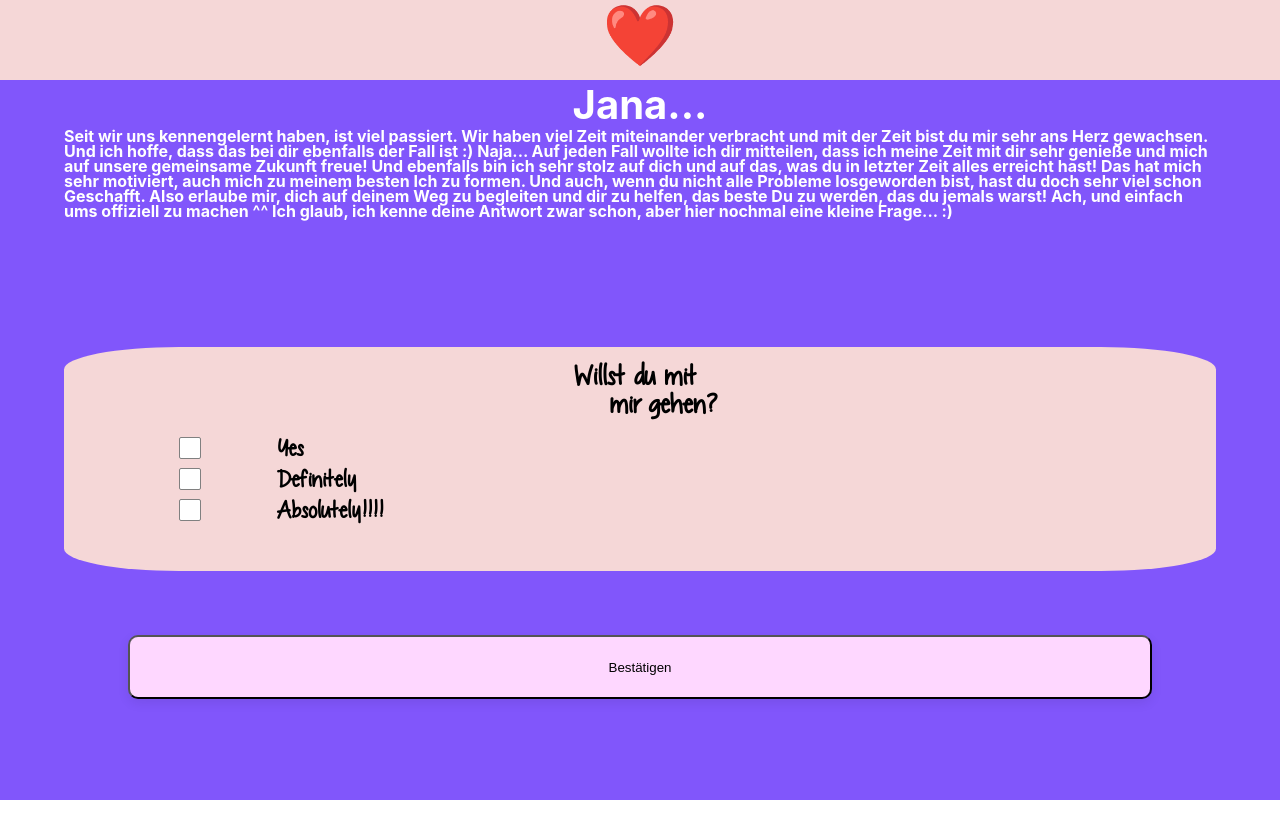
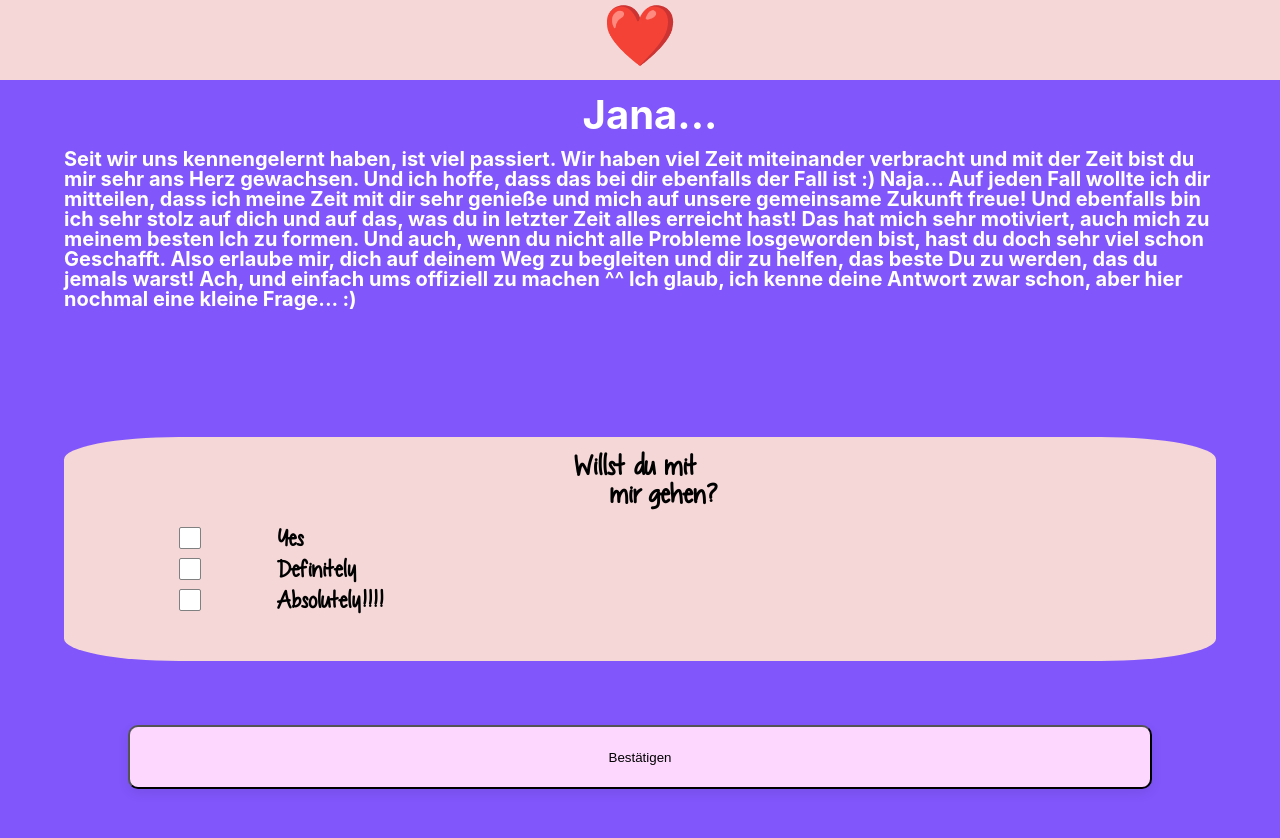
Before and after one commit to Schmackkerich/Project-smash, a website: page index.html in a window 1280 px wide. Before the commit the page ends 800 px from the top, so only its background shows below. Drawn offline with Linux system fonts and the light colour scheme.

Commit message:
added styles

```diff
--- a/styles.css
+++ b/styles.css
@@ -6,6 +6,8 @@ html,
 body {
   height: 100%;
   width: 100%;
+  background-color: rgba(129, 86, 251, 1);
+  padding-bottom: 5%;
 }
 
 @font-face {
@@ -20,6 +22,7 @@ body {
   display: flex;
   flex-direction: column;
   align-items: center;
+  padding-bottom: 5%;
 }
 
 #heartTitle {
@@ -31,6 +34,7 @@ body {
 .sheet {
   font-family: "CCR";
   height: 28%;
+  min-height: 28%;
   width: 90%;
   background-color: rgba(245, 215, 215, 1);
   border-radius: 10%;
@@ -120,14 +124,15 @@ input[type="radio"]:checked {
   font-family: "Inter";
   font-style: normal;
   font-weight: 700;
-  font-size: 16px;
-  line-height: 15px;
+  font-size: 20px;
+  line-height: 20px;
   color: #ffffff;
 }
 .textTitle {
   position: relative;
   text-align: center;
   width: 100%;
+  margin: 10px;
   font-family: "Inter";
   font-style: normal;
   font-weight: 700;
@@ -137,6 +142,7 @@ input[type="radio"]:checked {
 .submitBtn {
   width: 80%;
   height: 8%;
+  min-height: 6%;
   background: #fed7ff;
   box-shadow: 0px 4px 12px rgba(0, 0, 0, 0.08);
   border-radius: 10px;
```
